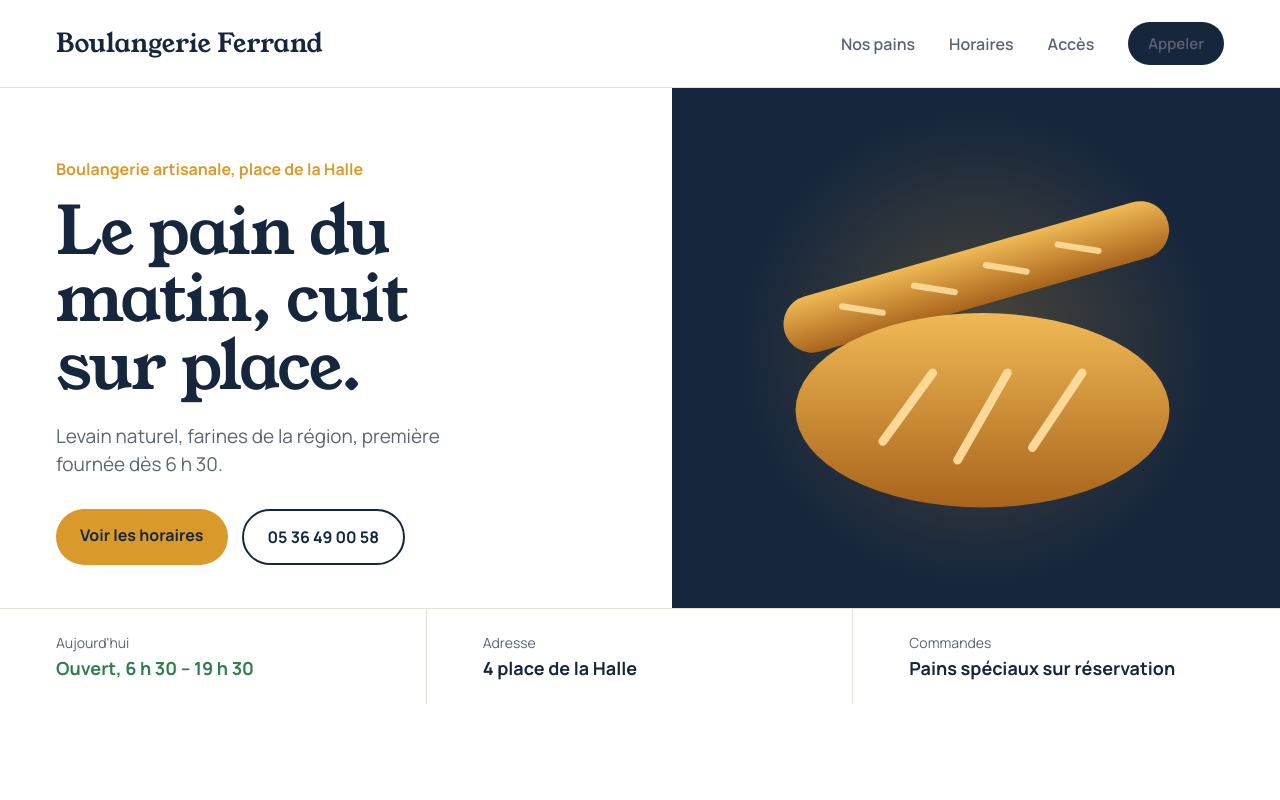
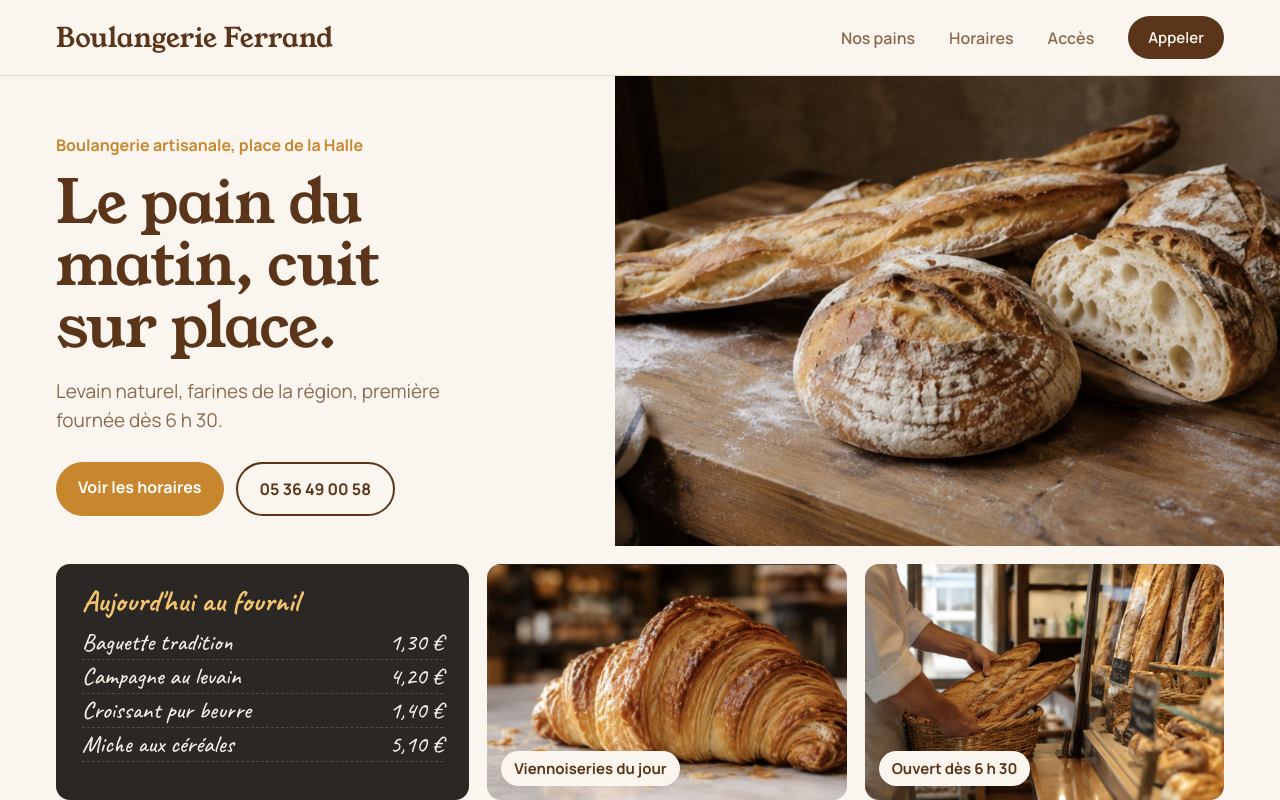
Before and after one commit to riyadbouchnaf/riwak-studio, a plain HTML site: page exemples/refonte/apres.html in a window 1280 px wide. Drawn offline with Linux system fonts and the light colour scheme.

Commit message:
Photos boulangerie

```diff
--- a/exemples/refonte/apres.html
+++ b/exemples/refonte/apres.html
@@ -5,47 +5,51 @@
 <meta name="viewport" content="width=device-width, initial-scale=1">
 <title>Boulangerie Ferrand | Pain au levain, cuit sur place</title>
 <!-- L'« après » de la démonstration de refonte : le même commerce, avec un site actuel.
-     Boulangerie fictive, créée pour cette démonstration. -->
+     Boulangerie fictive, créée pour cette démonstration. Photos générées par IA. -->
 <link rel="preconnect" href="https://fonts.googleapis.com">
 <link rel="preconnect" href="https://fonts.gstatic.com" crossorigin>
-<link href="https://fonts.googleapis.com/css2?family=Young+Serif&family=Manrope:wght@400;600;700&display=swap" rel="stylesheet">
+<link href="https://fonts.googleapis.com/css2?family=Young+Serif&family=Manrope:wght@400;600;700&family=Caveat:wght@500;700&display=swap" rel="stylesheet">
 <style>
   :root {
-    --nuit: #16263d;      /* bleu de la devanture */
-    --croute: #d99a2b;    /* doré de la croûte */
-    --farine: #ffffff;
-    --pierre: #5b6472;
-    --trait: #e4e1da;
+    --farine: #faf6ef;    /* fond : blanc farine */
+    --croute: #5a3519;    /* texte : brun de la croûte */
+    --dore: #c8862e;      /* accent : doré du pain cuit */
+    --mie: #8a6a4f;       /* texte secondaire */
+    --ardoise: #2b2724;   /* le tableau noir des pains du jour */
+    --craie: #f3eee6;     /* l'écriture à la craie */
+    --trait: #e8dccb;
   }
   * { box-sizing: border-box; margin: 0; padding: 0; }
-  body { font-family: "Manrope", "Segoe UI", sans-serif; color: var(--nuit); background: var(--farine); }
+  body { font-family: "Manrope", "Segoe UI", sans-serif; color: var(--croute); background: var(--farine); }
 
-  .entete { display: flex; justify-content: space-between; align-items: center; padding: 22px 56px; border-bottom: 1px solid var(--trait); }
-  .logo { font: 400 26px "Young Serif", Georgia, serif; }
+  /* En-tête */
+  .entete { display: flex; justify-content: space-between; align-items: center; height: 76px; padding: 0 56px; border-bottom: 1px solid var(--trait); }
+  .logo { font: 400 27px "Young Serif", Georgia, serif; }
   .menu { display: flex; align-items: center; gap: 34px; font-size: 16px; font-weight: 600; }
-  .menu span { color: var(--pierre); }
-  .appeler { background: var(--nuit); color: #fff; padding: 11px 20px; border-radius: 999px; font-size: 15px; }
+  .menu span { color: var(--mie); }
+  .menu .appeler { background: var(--croute); color: var(--farine); padding: 11px 20px; border-radius: 999px; font-size: 15px; }
 
-  .accroche { display: grid; grid-template-columns: 1.05fr .95fr; min-height: 520px; }
-  .accroche-texte { padding: 70px 56px 40px; }
-  .lieu { color: var(--croute); font-weight: 700; font-size: 16px; margin-bottom: 18px; }
-  h1 { font: 400 66px/1.02 "Young Serif", Georgia, serif; letter-spacing: -0.02em; max-width: 11ch; }
-  .accroche-texte p.intro { font-size: 19px; line-height: 1.5; color: var(--pierre); max-width: 34ch; margin-top: 22px; }
-  .actions { display: flex; gap: 14px; margin-top: 30px; }
-  .btn { padding: 15px 24px; border-radius: 999px; font-weight: 700; font-size: 16px; }
-  .btn-plein { background: var(--croute); color: var(--nuit); }
-  .btn-ligne { border: 2px solid var(--nuit); }
+  /* Accroche : le texte à gauche, la photo des pains à droite, jusqu'au bord */
+  .accroche { display: grid; grid-template-columns: 1fr 1.08fr; height: 470px; }
+  .accroche-texte { padding: 58px 48px 0 56px; }
+  .lieu { color: var(--dore); font-weight: 700; font-size: 16px; margin-bottom: 16px; }
+  h1 { font: 400 60px/1.03 "Young Serif", Georgia, serif; letter-spacing: -0.015em; max-width: 11ch; }
+  .intro { font-size: 19px; line-height: 1.5; color: var(--mie); max-width: 34ch; margin-top: 20px; }
+  .actions { display: flex; gap: 12px; margin-top: 28px; }
+  .btn { padding: 14px 22px; border-radius: 999px; font-weight: 700; font-size: 16px; }
+  .btn-plein { background: var(--dore); color: #fff; }
+  .btn-ligne { border: 2px solid var(--croute); }
+  .accroche-photo { background: url("../../photos/boulangerie-pain.jpg") center / cover; }
 
-  .vitrine { background: var(--nuit); display: grid; place-items: center; position: relative; overflow: hidden; }
-  .vitrine::before { content: ""; position: absolute; width: 520px; height: 520px; border-radius: 50%; background: radial-gradient(circle, rgba(217, 154, 43, .28), transparent 65%); }
-  .vitrine svg { position: relative; width: 82%; }
-
-  .infos { display: grid; grid-template-columns: repeat(3, 1fr); border-top: 1px solid var(--trait); }
-  .infos div { padding: 24px 56px; border-right: 1px solid var(--trait); }
-  .infos div:last-child { border-right: 0; }
-  .infos span { display: block; font-size: 14px; color: var(--pierre); margin-bottom: 4px; }
-  .infos strong { font-size: 18px; }
-  .ouvert { color: #2f7d4f; }
+  /* La bande du bas : l'ardoise des pains du jour et deux photos */
+  .bas { display: grid; grid-template-columns: 1.15fr 1fr 1fr; gap: 18px; height: 254px; padding: 18px 56px 0; }
+  .ardoise { background: var(--ardoise); color: var(--craie); border-radius: 14px; padding: 18px 26px; font-family: "Caveat", cursive; }
+  .ardoise h2 { font-weight: 700; font-size: 30px; color: #f2c46d; margin-bottom: 6px; }
+  .ardoise li { display: flex; justify-content: space-between; font-size: 24px; line-height: 1.38; list-style: none; border-bottom: 1px dashed rgba(243, 238, 230, .18); }
+  .carte { border-radius: 14px; overflow: hidden; position: relative; }
+  .carte-croissant { background: url("../../photos/boulangerie-croissants.jpg") 78% center / cover; }
+  .carte-vitrine { background: url("../../photos/boulangerie-vitrine.jpg") center / cover; }
+  .carte span { position: absolute; left: 14px; bottom: 14px; background: var(--farine); color: var(--croute); font-weight: 700; font-size: 15px; padding: 7px 13px; border-radius: 999px; }
 </style>
 </head>
 <body>
@@ -64,33 +68,21 @@
         <span class="btn btn-ligne">05 36 49 00 58</span>
       </div>
     </div>
-
-    <div class="vitrine" aria-hidden="true">
-      <!-- Une miche et une baguette dessinées en SVG -->
-      <svg viewBox="0 0 400 300">
-        <defs>
-          <linearGradient id="croute" x1="0" y1="0" x2="0" y2="1">
-            <stop offset="0" stop-color="#f0b955"/>
-            <stop offset="1" stop-color="#a8641c"/>
-          </linearGradient>
-        </defs>
-        <rect x="40" y="70" width="320" height="46" rx="23" transform="rotate(-16 200 93)" fill="url(#croute)"/>
-        <g stroke="#ffe1a3" stroke-width="5" stroke-linecap="round" opacity=".85" transform="rotate(-16 200 93)">
-          <line x1="90" y1="86" x2="120" y2="100"/><line x1="150" y1="86" x2="180" y2="100"/>
-          <line x1="210" y1="86" x2="240" y2="100"/><line x1="270" y1="86" x2="300" y2="100"/>
-        </g>
-        <ellipse cx="205" cy="200" rx="150" ry="78" fill="url(#croute)"/>
-        <g stroke="#ffe1a3" stroke-width="7" stroke-linecap="round" fill="none" opacity=".9">
-          <path d="M125 225 l40 -55"/><path d="M185 240 l40 -70"/><path d="M245 230 l40 -60"/>
-        </g>
-      </svg>
-    </div>
+    <div class="accroche-photo" role="img" aria-label="Pains de campagne et baguettes sur une planche en bois"></div>
   </section>
 
-  <section class="infos">
-    <div><span>Aujourd'hui</span><strong class="ouvert">Ouvert, 6 h 30 – 19 h 30</strong></div>
-    <div><span>Adresse</span><strong>4 place de la Halle</strong></div>
-    <div><span>Commandes</span><strong>Pains spéciaux sur réservation</strong></div>
+  <section class="bas">
+    <div class="ardoise">
+      <h2>Aujourd'hui au fournil</h2>
+      <ul>
+        <li><span>Baguette tradition</span><span>1,30 €</span></li>
+        <li><span>Campagne au levain</span><span>4,20 €</span></li>
+        <li><span>Croissant pur beurre</span><span>1,40 €</span></li>
+        <li><span>Miche aux céréales</span><span>5,10 €</span></li>
+      </ul>
+    </div>
+    <div class="carte carte-croissant" role="img" aria-label="Croissant pur beurre"><span>Viennoiseries du jour</span></div>
+    <div class="carte carte-vitrine" role="img" aria-label="Baguettes en vitrine"><span>Ouvert dès 6 h 30</span></div>
   </section>
 </body>
 </html>
```
Also changed, not shown: index.html (+1 -1 lines), photos/boulangerie-croissants.jpg (added), photos/boulangerie-pain.jpg (added), photos/boulangerie-vitrine.jpg (added).
